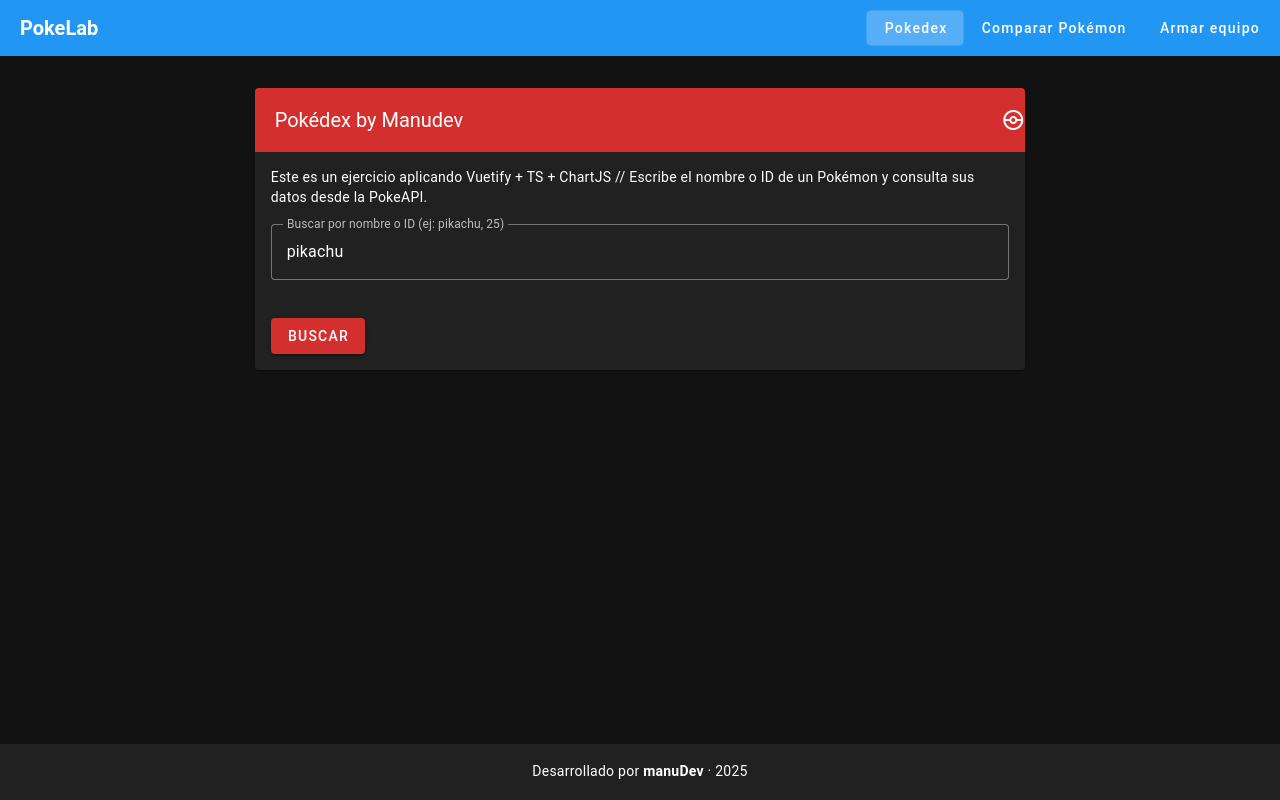
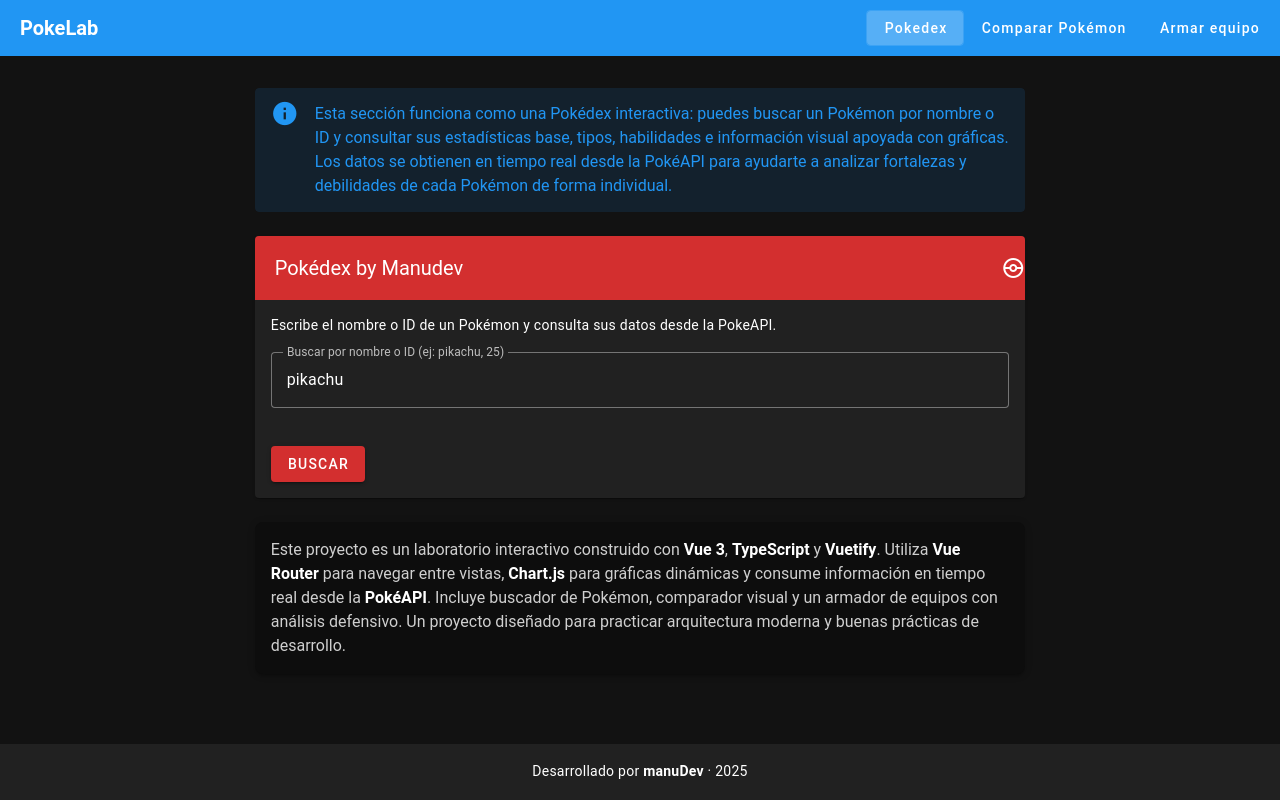
Before and after one commit to ManuJRS/pokedex-vuetify, a Vue app: page /pokedex in a window 1280 px wide. Built offline with nearby package versions, Linux system fonts and the light colour scheme.

Commit message:
fix(style): :zap: style decriptions
i fix the style and add descriptions

```diff
--- a/src/pages/BuildTeam.vue
+++ b/src/pages/BuildTeam.vue
@@ -84,7 +84,6 @@
 
 }
 
-// asegurar string para VImg
 const getSprite = (pokemon: Pokemon): string =>
   pokemon.sprites.other?.['official-artwork']?.front_default ||
   pokemon.sprites.front_default ||
@@ -102,11 +101,7 @@
 
 <template>
   <div>
-    <h1 class="text-h4 mb-4">
-      Armador de equipos
-    </h1>
 
-    <!-- Recuadro de explicación de la cobertura -->
     <v-alert
       type="info"
       variant="tonal"
@@ -121,7 +116,11 @@
         para ayudarte a mejorar su balance defensivo.
       </p>
     </v-alert>
-
+            <v-toolbar color="red-darken-2" dark>
+          <v-toolbar-title>Armador de Equipos</v-toolbar-title>
+          <v-spacer />
+          <v-icon>mdi-pokeball</v-icon>
+        </v-toolbar>
     <v-row>
       <v-col cols="12" md="5">
         <v-card>
--- a/src/pages/ComparePokemon.vue
+++ b/src/pages/ComparePokemon.vue
@@ -76,9 +76,24 @@
 
 <template>
   <div>
-    <h1 class="text-h4 mb-6">
-      Comparador de Pokémon
-    </h1>
+        <v-alert
+      type="info"
+      variant="tonal"
+      density="comfortable"
+      class="mb-6"
+    >
+      <p class="mb-0">
+        El comparador te permite enfrentar dos Pokémon lado a lado. Podrás ver sus estadísticas base,
+        tipos y una gráfica comparativa que muestra sus puntos fuertes y débiles de un vistazo.
+        Además, se calcula la efectividad entre sus tipos para ayudarte a entender quién tiene ventaja
+        en combate y cómo se complementan dentro de un equipo.
+      </p>
+    </v-alert>
+            <v-toolbar color="red-darken-2" dark>
+          <v-toolbar-title>Comparador de Pokémon</v-toolbar-title>
+          <v-spacer />
+          <v-icon>mdi-pokeball</v-icon>
+        </v-toolbar>
 
     <v-row>
       <v-col cols="12" md="6">
--- a/src/pages/PokeLab.vue
+++ b/src/pages/PokeLab.vue
@@ -34,6 +34,19 @@
 <template>
   <v-row justify="center">
     <v-col cols="12" md="8">
+          <v-alert
+      type="info"
+      variant="tonal"
+      density="comfortable"
+      class="mb-6"
+    >
+      <p class="mb-0">
+        Esta sección funciona como una Pokédex interactiva: puedes buscar un Pokémon por nombre o ID
+        y consultar sus estadísticas base, tipos, habilidades e información visual apoyada con gráficas.
+        Los datos se obtienen en tiempo real desde la PokéAPI para ayudarte a analizar fortalezas y
+        debilidades de cada Pokémon de forma individual.
+      </p>
+    </v-alert>
       <v-card>
         <v-toolbar color="red-darken-2" dark>
           <v-toolbar-title>Pokédex by Manudev</v-toolbar-title>
@@ -43,7 +56,6 @@
 
         <v-card-text>
           <p class="mb-4">
-            <span>Este es un ejercicio aplicando Vuetify + TS + ChartJS //</span>
             Escribe el nombre o ID de un Pokémon y consulta sus datos desde la PokeAPI.
           </p>
 
@@ -83,7 +95,27 @@
             :pokemon="pokemon"
           />
         </v-card-text>
+
       </v-card>
+<v-sheet
+  class="pa-4 mb-6 mt-6"
+  color="#0d0d0d"
+  rounded="lg"
+  elevation="3"
+>
+  <p class="mb-0" style="color: #cfcfcf;">
+    Este proyecto es un laboratorio interactivo construido con
+    <strong style="color: #ffffff;">Vue 3</strong>,
+    <strong style="color: #ffffff;">TypeScript</strong> y
+    <strong style="color: #ffffff;">Vuetify</strong>. Utiliza
+    <strong style="color: #ffffff;">Vue Router</strong> para navegar entre vistas,
+    <strong style="color: #ffffff;">Chart.js</strong> para gráficas dinámicas y consume
+    información en tiempo real desde la <strong style="color: #ffffff;">PokéAPI</strong>.
+    Incluye buscador de Pokémon, comparador visual y un armador de equipos con análisis defensivo.
+    Un proyecto diseñado para practicar arquitectura moderna y buenas prácticas de desarrollo.
+  </p>
+</v-sheet>
+
     </v-col>
   </v-row>
 </template>
```
